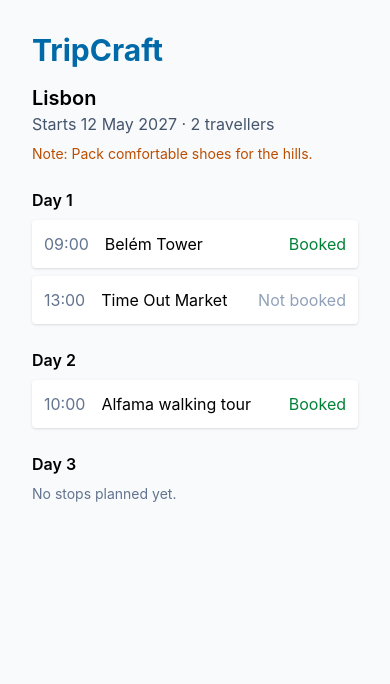
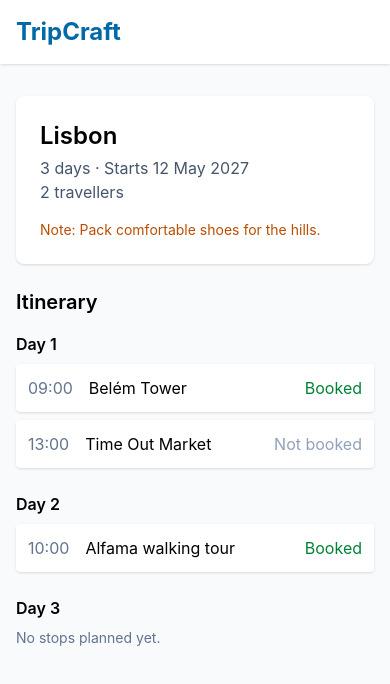
Before and after one commit to edurekaUser26/tripcraft, a React (Vite) app: page / in a window 390 px wide. Shown: the top 684 px of the page. Built offline with nearby package versions, Linux system fonts and the light colour scheme.

Commit message:
Split TripCraft into components with responsive layout

```diff
--- a/src/App.jsx
+++ b/src/App.jsx
@@ -1,83 +1,20 @@
-const trip = {
-  destination: "Lisbon",
-  startDate: "12 May 2027",
-  travellers: 2,
-  notes: "Pack comfortable shoes for the hills.",
-};
+import AppHeader from "./components/AppHeader.jsx";
+import TripSummary from "./components/TripSummary.jsx";
+import DayTimeline from "./components/DayTimeline.jsx";
 
-const days = [
-  {
-    number: 1,
-    stops: [
-      { id: "belem-tower", time: "09:00", name: "Belém Tower", booked: true },
-      {
-        id: "time-out-market",
-        time: "13:00",
-        name: "Time Out Market",
-        booked: false,
-      },
-    ],
-  },
-  {
-    number: 2,
-    stops: [
-      {
-        id: "alfama-walk",
-        time: "10:00",
-        name: "Alfama walking tour",
-        booked: true,
-      },
-    ],
-  },
-  { number: 3, stops: [] },
-];
 function App() {
   return (
-    <>
-      <main className="min-h-screen bg-slate-50 p-8">
-        <h1 className="text-3xl font-bold text-sky-700">TripCraft</h1>
-        <h2 className="mt-4 text-xl font-semibold">{trip.destination}</h2>
-        <p className="text-slate-600">
-          Starts {trip.startDate} · {trip.travellers}{" "}
-          {trip.travellers === 1 ? "traveller" : "travellers"}
-        </p>
-        {trip.notes && (
-          <p className="mt-2 text-sm text-amber-700">Note: {trip.notes}</p>
-        )}
+    <div className="min-h-screen bg-slate-50">
+      <AppHeader />
 
-        <ol className="mt-6 space-y-6">
-          {days.map((day) => (
-            <li key={day.number}>
-              <h3 className="font-semibold">Day {day.number}</h3>
-              {day.stops.length > 0 ? (
-                <ul className="mt-2 space-y-2">
-                  {day.stops.map((stop) => (
-                    <li
-                      key={stop.id}
-                      className="flex gap-4 rounded bg-white p-3 shadow-sm"
-                    >
-                      <span className="text-slate-500">{stop.time}</span>
-                      <span className="flex-1">{stop.name}</span>
-                      <span
-                        className={
-                          stop.booked ? "text-green-700" : "text-slate-400"
-                        }
-                      >
-                        {stop.booked ? "Booked" : "Not booked"}
-                      </span>
-                    </li>
-                  ))}
-                </ul>
-              ) : (
-                <p className="mt-2 text-sm text-slate-500">
-                  No stops planned yet.
-                </p>
-              )}
-            </li>
-          ))}
-        </ol>
+      <main className="mx-auto grid max-w-5xl items-start gap-6 px-4 py-8 md:grid-cols-3">
+        <TripSummary />
+
+        <div className="md:col-span-2">
+          <DayTimeline />
+        </div>
       </main>
-    </>
+    </div>
   );
 }
 
--- /dev/null
+++ b/src/components/AppHeader.jsx
@@ -0,0 +1,11 @@
+function AppHeader() {
+  return (
+    <header className="bg-white shadow-sm">
+      <div className="mx-auto max-w-5xl px-4 py-4">
+        <p className="text-2xl font-bold text-sky-700">TripCraft</p>
+      </div>
+    </header>
+  )
+}
+
+export default AppHeader
--- /dev/null
+++ b/src/components/DayTimeline.jsx
@@ -0,0 +1,46 @@
+import { days } from '../data/trip.js'
+
+function DayTimeline() {
+  return (
+    <section>
+      <h2 className="text-xl font-semibold">Itinerary</h2>
+
+      <ol className="mt-4 space-y-6">
+        {days.map((day) => (
+          <li key={day.number}>
+            <h3 className="font-semibold">Day {day.number}</h3>
+
+            {day.stops.length > 0 ? (
+              <ul className="mt-2 space-y-2">
+                {day.stops.map((stop) => (
+                  <li
+                    key={stop.id}
+                    className="flex gap-4 rounded bg-white p-3 shadow-sm"
+                  >
+                    <span className="text-slate-500">{stop.time}</span>
+                    <span className="flex-1">{stop.name}</span>
+                    <span
+                      className={
+                        stop.booked
+                          ? 'text-green-700'
+                          : 'text-slate-400'
+                      }
+                    >
+                      {stop.booked ? 'Booked' : 'Not booked'}
+                    </span>
+                  </li>
+                ))}
+              </ul>
+            ) : (
+              <p className="mt-2 text-sm text-slate-500">
+                No stops planned yet.
+              </p>
+            )}
+          </li>
+        ))}
+      </ol>
+    </section>
+  )
+}
+
+export default DayTimeline
--- /dev/null
+++ b/src/components/TripSummary.jsx
@@ -0,0 +1,26 @@
+import { trip, days } from '../data/trip.js'
+
+function TripSummary() {
+  return (
+    <section className="rounded-lg bg-white p-6 shadow-sm">
+      <h1 className="text-2xl font-semibold">{trip.destination}</h1>
+
+      <p className="mt-1 text-slate-600">
+        {days.length} days · Starts {trip.startDate}
+      </p>
+
+      <p className="text-slate-600">
+        {trip.travellers}{' '}
+        {trip.travellers === 1 ? 'traveller' : 'travellers'}
+      </p>
+
+      {trip.notes && (
+        <p className="mt-4 text-sm text-amber-700">
+          Note: {trip.notes}
+        </p>
+      )}
+    </section>
+  )
+}
+
+export default TripSummary
--- /dev/null
+++ b/src/data/trip.js
@@ -0,0 +1,23 @@
+export const trip = {
+  destination: 'Lisbon',
+  startDate: '12 May 2027',
+  travellers: 2,
+  notes: 'Pack comfortable shoes for the hills.',
+}
+
+export const days = [
+  {
+    number: 1,
+    stops: [
+      { id: 'belem-tower', time: '09:00', name: 'Belém Tower', booked: true },
+      { id: 'time-out-market', time: '13:00', name: 'Time Out Market', booked: false },
+    ],
+  },
+  {
+    number: 2,
+    stops: [
+      { id: 'alfama-walk', time: '10:00', name: 'Alfama walking tour', booked: true },
+    ],
+  },
+  { number: 3, stops: [] },
+]
```
